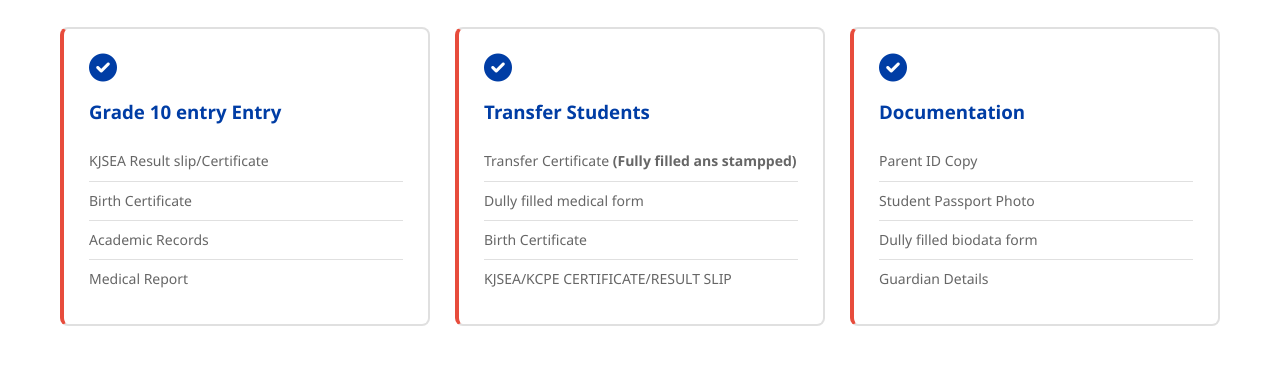
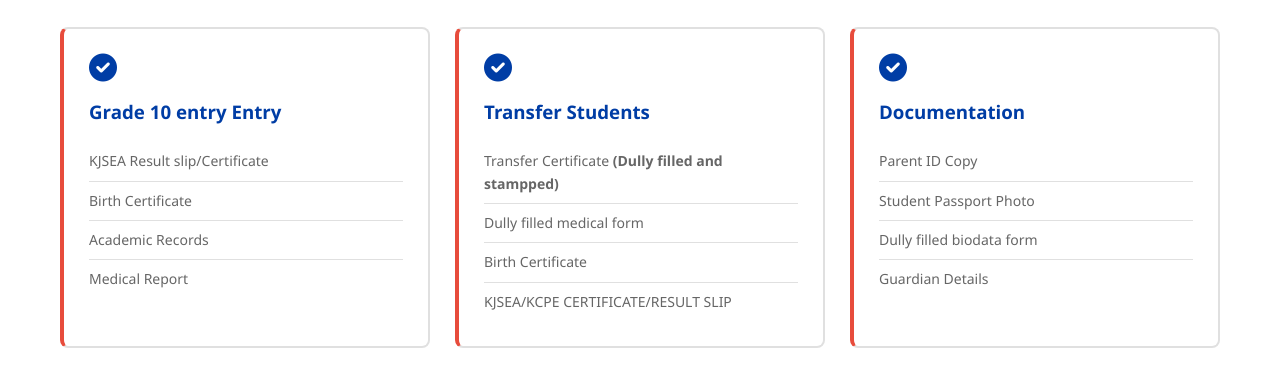
Before and after one commit to COLOLANGAT/cheptalal-school-website, a plain HTML site: page pages/admissions.html in a window 1280 px wide. Shown: the part 435-800 px from the top of the page. Drawn offline with Linux system fonts and the light colour scheme.

```diff
--- a/pages/admissions.html
+++ b/pages/admissions.html
@@ -65,7 +65,7 @@
                         <i class="fas fa-check-circle"></i>
                         <h3>Transfer Students</h3>
                         <ul>
-                            <li>Transfer Certificate <b>(Fully filled ans stampped)</b></li>
+                            <li>Transfer Certificate <b>(Dully filled and stampped)</b></li>
                             <li>Dully filled medical form</li>
                             <li>Birth Certificate</li>
                             <li>KJSEA/KCPE CERTIFICATE/RESULT SLIP</li>
```
Also changed, not shown: netlify.toml (deleted), 1 other file.
